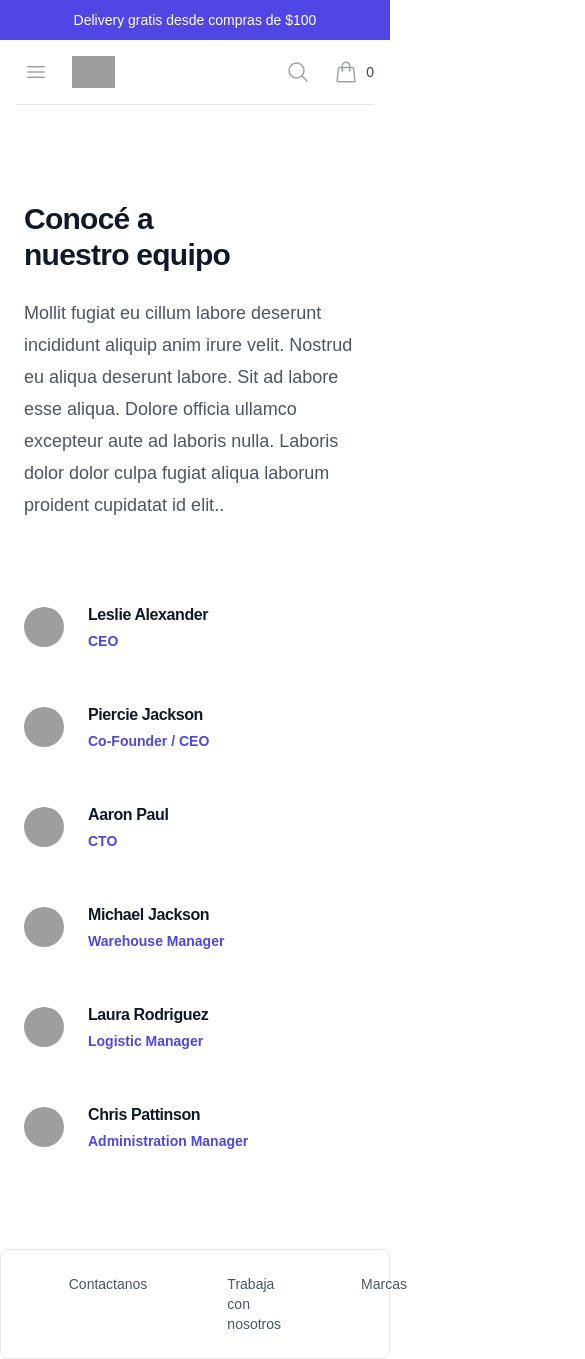
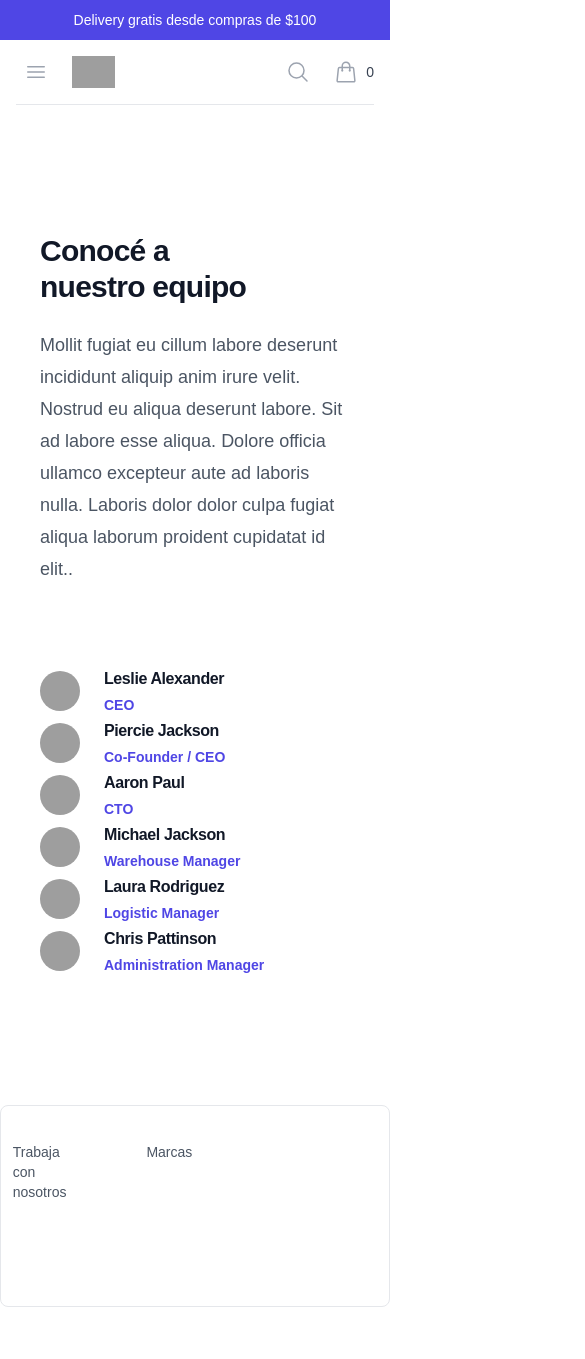
Before and after one commit to Rafael93/Mern-E-Commerce, a Next.js app in the folder client/: page /about-us in a window 390 px wide. Shown: the top 1359 px of the page, 585 px wide, since content can reach past the window. After the commit the page ends 1307 px from the top, so only its background shows below. Built offline with nearby package versions, Linux system fonts and the light colour scheme; grey boxes are pictures that could not be loaded.

Commit message:
responsive design in client pages

```diff
--- a/client/app/about-us/page.js
+++ b/client/app/about-us/page.js
@@ -40,8 +40,8 @@ const people = [
 
 export default function AboutUs() {
   return (
-    <div className="bg-white py-24 sm:py-32">
-      <div className="mx-auto grid max-w-7xl gap-20 px-6 lg:px-8 xl:grid-cols-3">
+    <div className="bg-white py-32 px-10 sm:py-32">
+      <div className="mx-auto grid max-w-7xl gap-20 lg:px-8 xl:grid-cols-3">
         <div className="max-w-xl">
           <h2 className="text-3xl font-semibold tracking-tight text-pretty text-gray-900 sm:text-4xl">
             Conocé a nuestro equipo
@@ -56,7 +56,7 @@ export default function AboutUs() {
         </div>
         <ul
           role="list"
-          className="grid gap-x-[5rem] gap-y-12 sm:grid-cols-2 sm:gap-y-16 xl:col-span-2"
+          className="grid gap-x-[5rem] sm:grid-cols-2 sm:gap-y-16 xl:col-span-2"
         >
           {people.map((person) => (
             <li key={person.name}>
--- a/client/app/components/footer.jsx
+++ b/client/app/components/footer.jsx
@@ -1,4 +1,6 @@
 import Link from "next/link";
+import Image from "next/image";
+
 const pages = [
   { name: "Sobre nosotros", href: "/about-us" },
   { name: "Contactanos", href: "/contact-us" },
@@ -6,19 +8,20 @@ const pages = [
   { name: "Marcas", href: "#" },
 ];
 
-const socialMedia = [
-  { name: "facebook", href: "#", src: "" },
-  { name: "instagram", href: "#", src: "" },
-  { name: "x", href: "#", src: "" },
-  { name: "youtube", href: "#", src: "" },
-  { name: "tiktok", href: "#", src: "" },
+const socials = [
+  { name: "facebook", href: "#", src: "/images/facebook.png" },
+  { name: "instagram", href: "#", src: "/images/instagram.png" },
+  { name: "x", href: "#", src: "/images/tiktok.png" },
+  { name: "youtube", href: "#", src: "/images/x.png" },
+  { name: "tiktok", href: "#", src: "/images/youtube.png" },
 ];
 
 export function Footer() {
   return (
     <>
-      <footer className="w-full h-auto border rounded-lg py-3">
-        <ul className="flex justify-center mx-40">
+      <footer className="sticky w-full h-auto border rounded-lg">
+        <div className="md: flex mx-1 my-1 justify-center">
+          <ul className="flex justify-center mx-40 mt-5 md:flex-col mx-6">
             {pages.map((page) => (
               <li
                 key={page.name}
@@ -30,6 +33,25 @@ export function Footer() {
               </li>
             ))}
           </ul>
+          <ul className="flex justify-center mx-40 my-6 md:mx-1 flex-col">
+            {socials.map((social) => (
+              <li key={social.name} className="mx-5 hover:scale-150">
+                <Link href={social.href}>
+                  <Image
+                    src={social.src}
+                    width={20}
+                    height={20}
+                    alt={social.name}
+                  />
+                </Link>
+              </li>
+            ))}
+          </ul>
+          <hr className="w-[90%] justify mx-auto" />
+          <p className="my-9 text-center text-sm text-gray-600">
+            &#169; 2025 tu compañía, Inc. Todos los derechos reservados
+          </p>
+        </div>
       </footer>
     </>
   );
--- a/client/app/login/page.js
+++ b/client/app/login/page.js
@@ -3,7 +3,7 @@ import Image from "next/image";
 export default function login() {
   return (
     <>
-      <div className="flex min-h-full flex-1 flex-col justify-center px-6 py-12 lg:px-8">
+      <div className="flex min-h-full flex-1 flex-col justify-center px-6 py-20 lg:px-8">
         <div className="sm:mx-auto sm:w-full sm:max-w-sm">
           <h2 className="mt-3 text-center text-2xl/9 font-bold tracking-tight text-gray-900">
             Ingresa a tu cuenta
```
Lines whose indentation alone changed are shown as unchanged.
